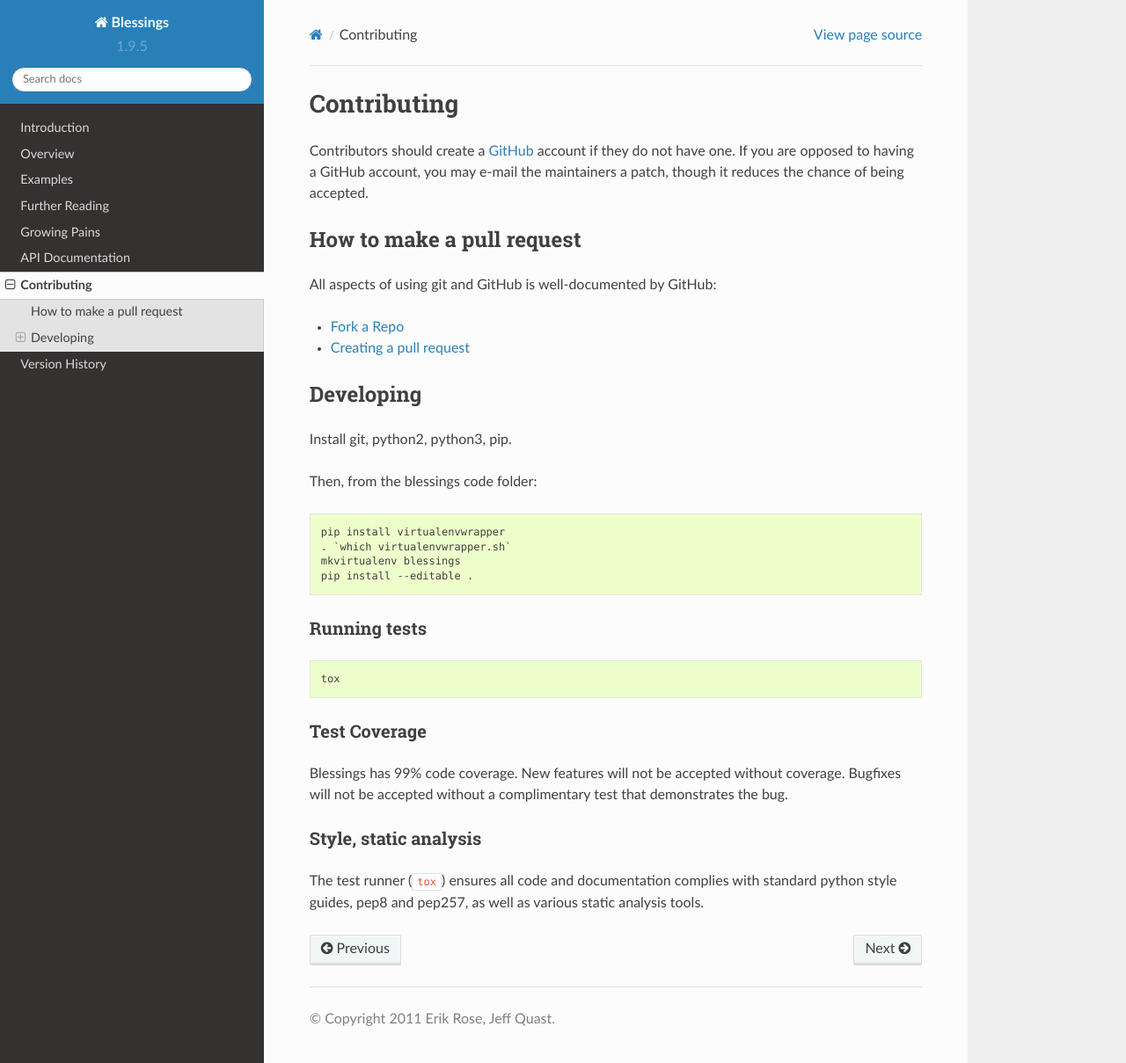
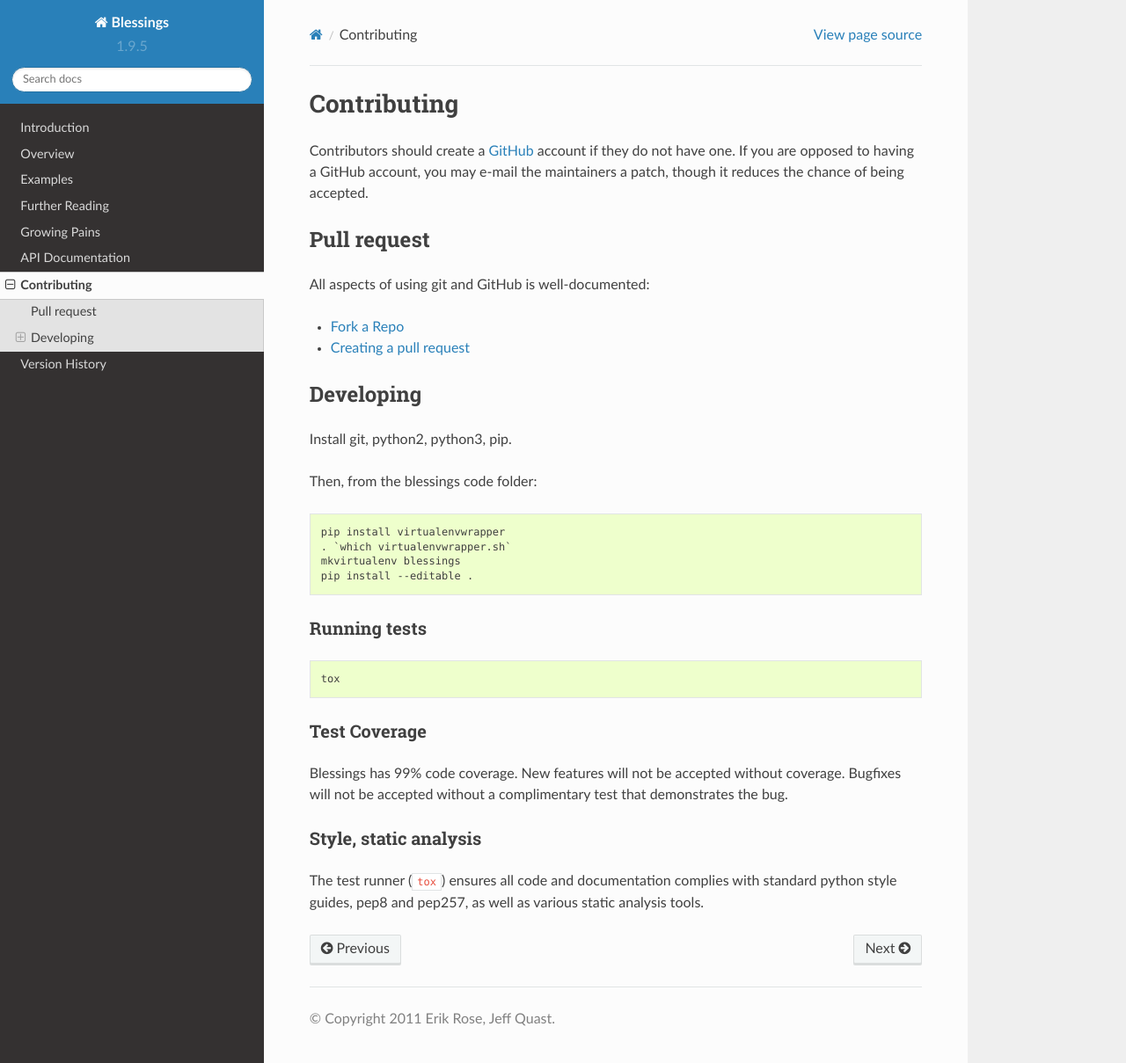
Before and after one commit to erikrose/blessings, a Sphinx documentation site: the page built from docs/contributing.rst, in a window 1280 px wide and 1209 px high. Shown: the whole window at 88% size. Built offline with Sphinx 7.4.7 and the Read the Docs theme 2.0.0, drawn with Linux system fonts in a browser that asks for light colours.

Commit message:
simplify header length in contributing.rst

```diff
--- a/docs/contributing.rst
+++ b/docs/contributing.rst
@@ -6,10 +6,10 @@ do not have one.  If you are opposed to having a GitHub account, you may
 e-mail the maintainers a patch, though it reduces the chance of being
 accepted.
 
-How to make a pull request
---------------------------
+Pull request
+------------
 
-All aspects of using git and GitHub is well-documented by GitHub:
+All aspects of using git and GitHub is well-documented:
 
 - `Fork a Repo <https://help.github.com/articles/fork-a-repo/>`_
 - `Creating a pull request
```
